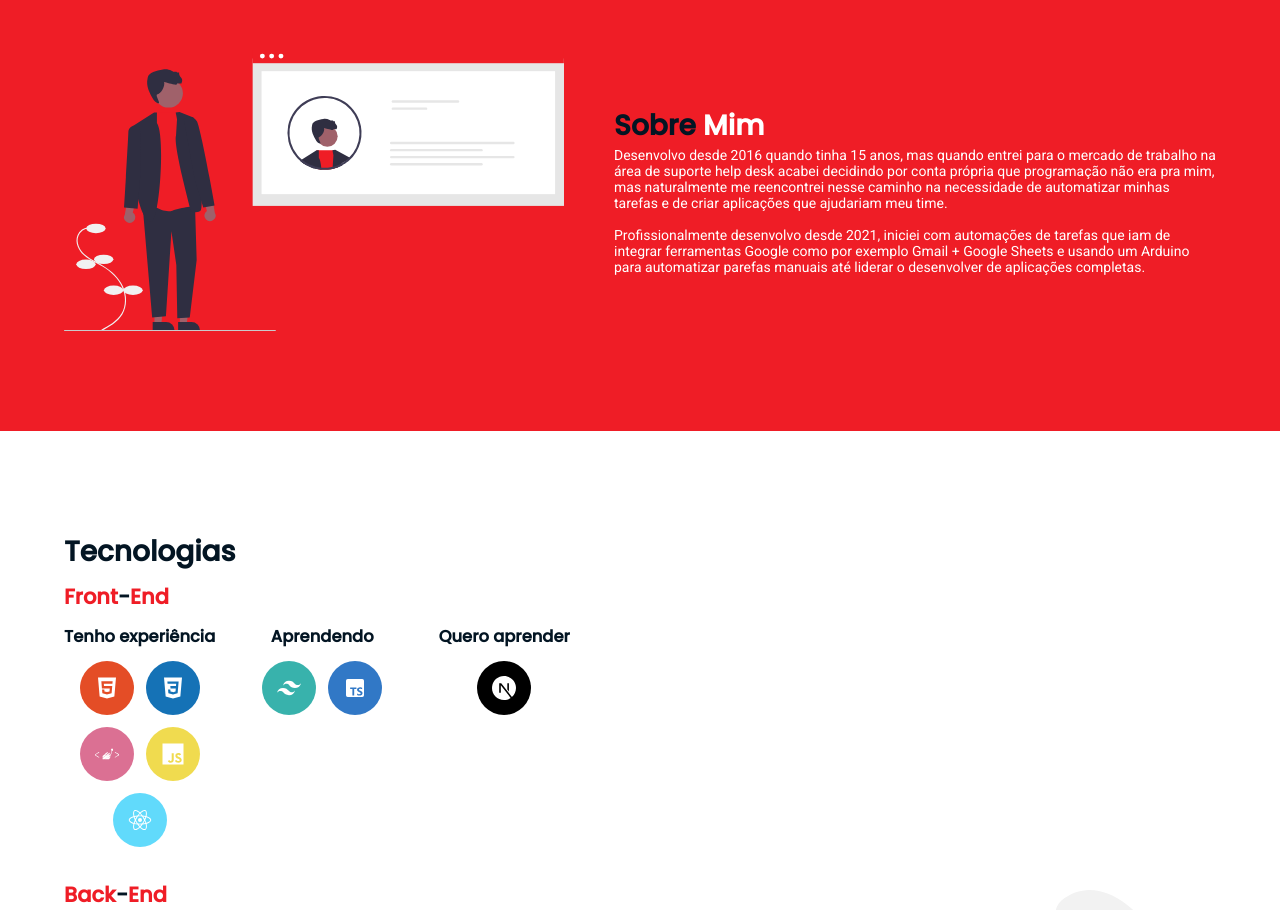
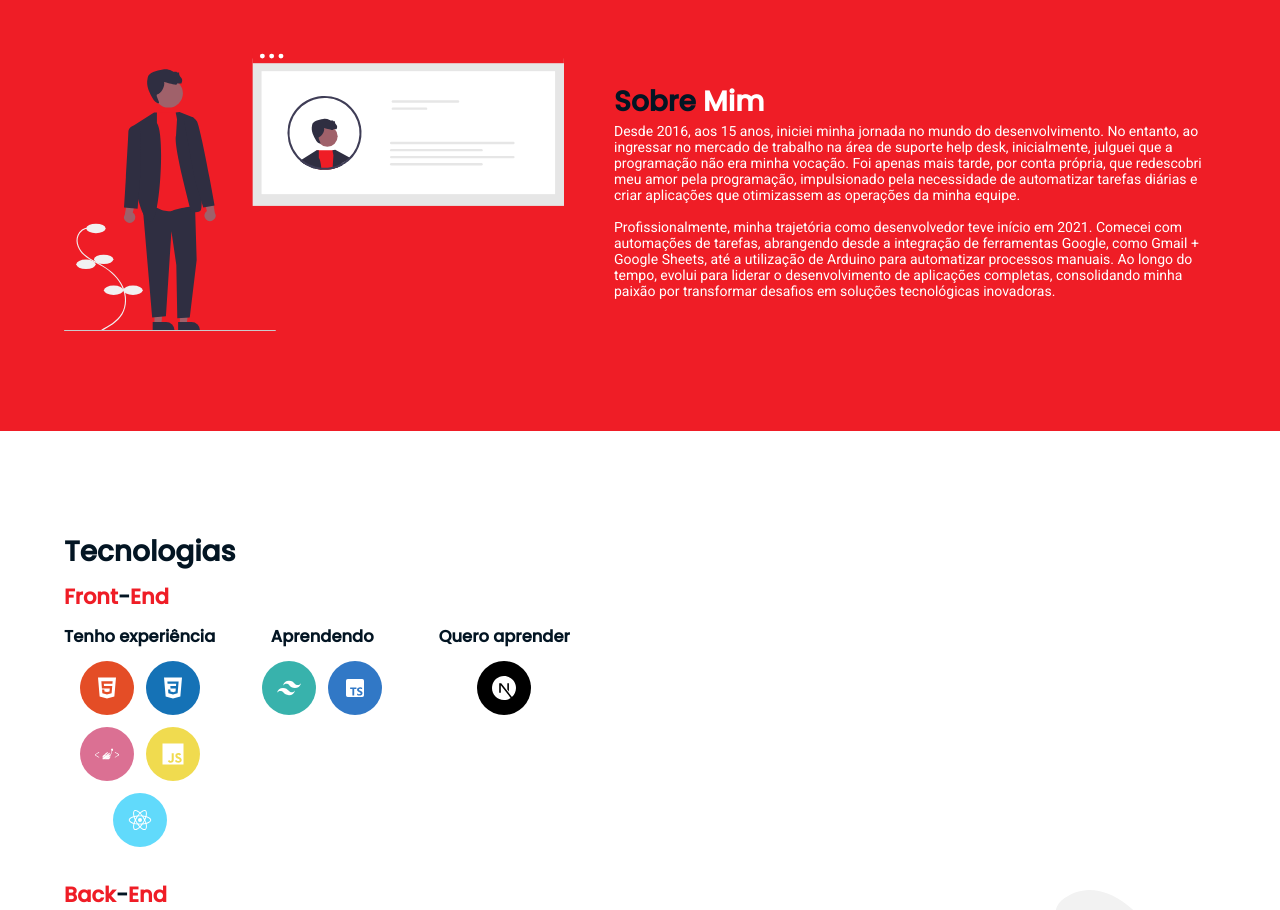
Before and after one commit to kenaioz/portfolio-ui, a React (Vite) app: page / in a window 1280 px wide. Shown: the part 840-1750 px from the top of the page. Built offline with nearby package versions, Linux system fonts and the light colour scheme.

Commit message:
text fix

```diff
--- a/src/pages/Home/index.jsx
+++ b/src/pages/Home/index.jsx
@@ -107,19 +107,23 @@ export function Home() {
                 <span>Sobre</span> Mim
               </h1>
               <p>
-                Desenvolvo desde 2016 quando tinha 15 anos, mas quando entrei
-                para o mercado de trabalho na área de suporte help desk acabei
-                decidindo por conta própria que programação não era pra mim, mas
-                naturalmente me reencontrei nesse caminho na necessidade de
-                automatizar minhas tarefas e de criar aplicações que ajudariam
-                meu time.
+                Desde 2016, aos 15 anos, iniciei minha jornada no mundo do
+                desenvolvimento. No entanto, ao ingressar no mercado de trabalho
+                na área de suporte help desk, inicialmente, julguei que a
+                programação não era minha vocação. Foi apenas mais tarde, por
+                conta própria, que redescobri meu amor pela programação,
+                impulsionado pela necessidade de automatizar tarefas diárias e
+                criar aplicações que otimizassem as operações da minha equipe.
                 <br />
                 <br />
-                Profissionalmente desenvolvo desde 2021, iniciei com automações
-                de tarefas que iam de integrar ferramentas Google como por
-                exemplo Gmail + Google Sheets e usando um Arduino para
-                automatizar parefas manuais até liderar o desenvolver de
-                aplicações completas.
+                Profissionalmente, minha trajetória como desenvolvedor teve
+                início em 2021. Comecei com automações de tarefas, abrangendo
+                desde a integração de ferramentas Google, como Gmail + Google
+                Sheets, até a utilização de Arduino para automatizar processos
+                manuais. Ao longo do tempo, evolui para liderar o
+                desenvolvimento de aplicações completas, consolidando minha
+                paixão por transformar desafios em soluções tecnológicas
+                inovadoras.
               </p>
             </div>
           </Layout>
```
